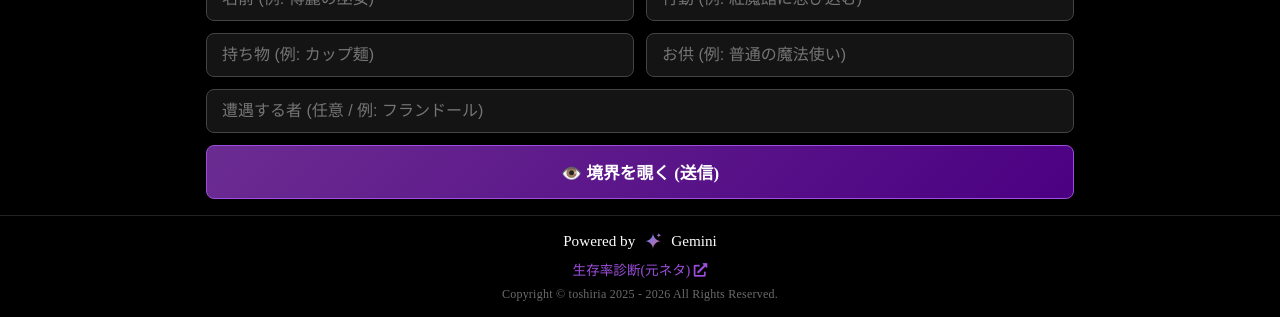
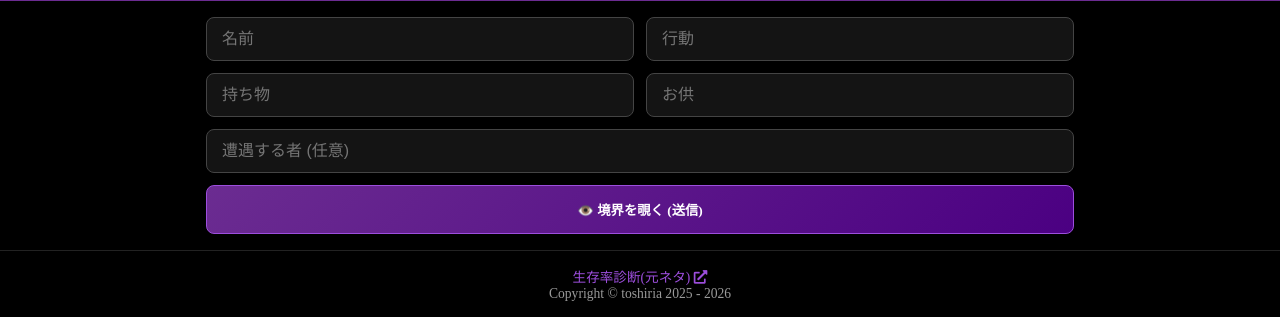
Before and after one commit to toshiria500/.github.io, a Flask app: page / in a window 1280 px wide. Shown: the part 483-800 px from the top of the page. Run offline with Flask 3, Linux system fonts and the light colour scheme.

Commit message:
gensokyo.html の更新

```diff
--- a/templates/gensokyo.html
+++ b/templates/gensokyo.html
@@ -157,176 +99,134 @@
     padding: 14px 18px;
     line-height: 1.7;
     font-size: 0.95rem;
-    color: var(--text-main);
     box-shadow: 5px 5px 15px rgba(0,0,0,0.3);
     backdrop-filter: blur(4px);
   }
 
-  .userContainer {
-    display: flex;
-    justify-content: flex-end;
-    width: 100%;
-    animation: fadeIn 0.4s ease-out;
+  .size-tip {
+    font-size: 11px;
+    color: var(--text-accent);
+    margin-top: 6px;
+    display: block;
+    font-family: 'Hiragino Mincho ProN', 'Noto Serif JP', serif;
+    opacity: 0.9;
   }
 
+  .userContainer { display: flex; justify-content: flex-end; width: 100%; animation: fadeIn 0.4s ease-out; }
   .userBubble {
     background: var(--user-bubble);
     color: #fff;
     border-radius: 20px 4px 20px 20px;
     padding: 12px 18px;
     max-width: 80%;
-    font-family: sans-serif;
     font-size: 0.9rem;
-    line-height: 1.5;
     white-space: pre-wrap;
-    box-shadow: -2px 4px 10px rgba(0,0,0,0.3);
   }
 
-  /* Markdownスタイル */
-  .botText h2, .botText h3 {
-    color: var(--text-accent);
-    margin: 15px 0 8px 0;
-    font-size: 1.15rem;
-    border-bottom: 1px solid var(--purple-main);
-    padding-bottom: 4px;
+  /* --- トリミングモーダル --- */
+  #cropModal {
+    position: fixed;
+    top: 0; left: 0; width: 100%; height: 100%;
+    background: rgba(0,0,0,0.9);
+    z-index: 1000;
+    display: none;
+    flex-direction: column;
+    align-items: center;
+    justify-content: center;
+    padding: 20px;
   }
-  .botText p { margin-bottom: 12px; }
-  .botText strong { color: #ff6b6b; font-weight: bold; }
+  .crop-viewport {
+    width: 280px;
+    height: 280px;
+    border: 2px solid var(--purple-light);
+    border-radius: 50%;
+    overflow: hidden;
+    position: relative;
+    background: #111;
+    cursor: move;
+    touch-action: none;
+  }
+  #cropImage {
+    position: absolute;
+    top: 0; left: 0;
+    transform-origin: 0 0;
+    pointer-events: none;
+    user-select: none;
+  }
+  .crop-controls {
+    width: 100%;
+    max-width: 300px;
+    margin-top: 20px;
+    display: flex;
+    flex-direction: column;
+    gap: 15px;
+  }
+  .crop-slider { width: 100%; accent-color: var(--purple-light); }
+  .crop-btns { display: flex; gap: 10px; }
+  .crop-btns button {
+    flex: 1; padding: 12px; border-radius: 8px; border: none; cursor: pointer; font-weight: bold;
+  }
+  .btn-cancel { background: #444; color: white; }
+  .btn-save { background: var(--purple-main); color: white; }
 
-  .loading-eye {
-    display: inline-block; color: var(--text-accent); animation: blink 1.2s infinite;
+  /* --- 入力フォーム --- */
+  #bottom-area { background: #000; border-top: 2px solid var(--purple-main); }
+  #storyForm {
+    display: grid; grid-template-columns: 1fr 1fr; gap: 12px;
+    max-width: 900px; margin: 0 auto; padding: 16px;
   }
-  @keyframes blink {
-    0%, 100% { opacity: 1; transform: scale(1); }
-    50% { opacity: 0.2; transform: scale(0.8); color: var(--red-eye); }
+  .full-width { grid-column: span 2; }
+  input {
+    background: rgba(255, 255, 255, 0.08); border: 1px solid #444; color: white;
+    padding: 12px 15px; border-radius: 8px; font-size: 16px; outline: none;
   }
-
-  /* --- 入力エリア --- */
-  #bottom-area {
-    background: #000;
-    border-top: 2px solid var(--purple-main);
-    z-index: 20;
-  }
-
-  #storyForm {
-    display: grid;
-    grid-template-columns: 1fr 1fr;
-    gap: 12px;
-    max-width: 900px;
-    margin: 0 auto;
-    padding: 16px;
-    width: 100%;
-  }
-
-  .full-width { grid-column: span 2; }
-
-  input {
-    background: rgba(255, 255, 255, 0.08);
-    border: 1px solid #444;
-    color: white;
-    padding: 12px 15px;
-    border-radius: 8px;
-    font-size: 16px;
-    outline: none;
-    font-family: sans-serif;
-  }
-  input:focus {
-    border-color: var(--purple-light);
-    background: rgba(255, 255, 255, 0.12);
-  }
-
   button[type="submit"] {
-    grid-column: span 2;
-    background: linear-gradient(135deg, var(--purple-main) 0%, #4b0082 100%);
-    color: white;
-    border: 1px solid var(--purple-light);
-    padding: 14px;
-    font-size: 1.05rem;
-    font-weight: bold;
-    border-radius: 8px;
-    cursor: pointer;
-    display: flex; justify-content: center; align-items: center; gap: 10px;
+    grid-column: span 2; background: linear-gradient(135deg, var(--purple-main), #4b0082);
+    color: white; border: 1px solid var(--purple-light); padding: 14px;
+    font-weight: bold; border-radius: 8px; cursor: pointer;
     font-family: 'Hiragino Mincho ProN', serif;
   }
 
-  /* --- フッター --- */
   .site-footer {
-    text-align: center;
-    padding: 15px 10px;
-    font-size: 0.85rem;
-    color: rgba(255, 255, 255, 0.6);
-    background: #000;
-    font-family: 'Hiragino Mincho ProN', 'Noto Serif JP', serif;
-    border-top: 1px solid #222;
+    text-align: center; padding: 15px 10px; font-size: 0.85rem; color: rgba(255, 255, 255, 0.6);
+    background: #000; font-family: 'Hiragino Mincho ProN', serif; border-top: 1px solid #222;
   }
-
-  .gemini-power {
-    display: inline-flex;
-    align-items: center;
-    justify-content: center;
-    gap: 8px;
-    color: #fff;
-    margin-bottom: 8px;
-    font-size: 0.95rem;
-  }
-  .gemini-icon { width: 20px; height: 20px; }
-  .gemini-icon path { fill: url(#gemini-grad); }
-
-  .footer-links { margin-bottom: 8px; }
-  .site-footer a { color: var(--purple-light); text-decoration: none; margin: 0 5px; }
-
-  .copyright {
-    font-size: 0.75rem;
-    letter-spacing: 0.02em;
-    opacity: 0.7;
-  }
-
-  /* 隠しファイル入力 */
-  #iconInput { display: none; }
-
-  /* 推奨サイズチップ (明朝体に設定) */
-  .size-tip {
-    font-size: 11px;
-    color: var(--text-accent);
-    margin-top: 6px;
-    display: block;
-    /* 明朝体を適用 */
-    font-family: 'Hiragino Mincho ProN', 'Noto Serif JP', serif;
-    opacity: 0.9;
-    letter-spacing: 0.03em;
-  }
+  .footer-links a { color: var(--purple-light); text-decoration: none; margin: 0 5px; }
 
   @media (max-width: 600px) {
-    #storyForm { grid-template-columns: 1fr; padding: 12px; }
+    #storyForm { grid-template-columns: 1fr; }
     .full-width, button[type="submit"] { grid-column: span 1; }
   }
 </style>
 </head>
 <body>
 
-  <svg width="0" height="0" style="position:absolute;">
-    <defs>
-      <linearGradient id="gemini-grad" x1="0%" y1="0%" x2="100%" y2="100%">
-        <stop offset="0%" stop-color="#4285F4" />
-        <stop offset="50%" stop-color="#9B72CB" />
-        <stop offset="100%" stop-color="#D96570" />
-      </linearGradient>
-    </defs>
-  </svg>
-
-  <input type="file" id="iconInput" accept="image/*">
-
   <header>
     <span>⛩ 幻想郷ジェネレーター</span>
-    <div class="header-actions">
     <a href="./Setting.html" class="setting-link">⚙ 設定</a>
-    </div>
   </header>
 
+  <!-- アイコン編集モーダル -->
+  <div id="cropModal">
+    <h3 style="color:var(--text-accent); margin-bottom:15px;">画像を調整してちょうだい</h3>
+    <div class="crop-viewport" id="cropViewport">
+      <img id="cropImage" src="">
+    </div>
+    <div class="crop-controls">
+      <input type="range" class="crop-slider" id="zoomSlider" min="0.1" max="3" step="0.01" value="1">
+      <div class="crop-btns">
+        <button class="btn-cancel" onclick="closeCropModal()">キャンセル</button>
+        <button class="btn-save" onclick="saveCroppedIcon()">決定</button>
+      </div>
+    </div>
+    <p style="color:#888; font-size:12px; margin-top:10px;">ドラッグで移動、スライダーで拡大</p>
+  </div>
+
+  <input type="file" id="iconInput" accept="image/*" style="display:none">
+
   <main id="chat-container">
-    <!-- 初回メッセージ -->
-    <div class="botContainer">
-      <div class="icon-wrapper" onclick="document.getElementById('iconInput').click()" title="アイコンを変更（このブラウザのみ保存されます）">
+    <div class="botContainer" id="first-msg">
+      <div class="icon-wrapper" onclick="document.getElementById('iconInput').click()">
         <img src="" class="botIcon" id="displayIcon" alt="紫" onerror="handleIconError(this)">
       </div>
       <div class="botText">
@@ -334,147 +234,172 @@
         歓迎するわ、幻想郷へ。<br><br>
         あなたの名前や、持っている物を教えてちょうだい。<br>
         この私が、あなたの「運命の境界」を覗いてあげるから……うふふ。<br>
-        <span class="size-tip">※アイコンをタップして好きな画像に変えられるわよ（推奨: 200x200px以上）</span>
+        <span class="size-tip">※アイコンをタップして画像を変更・調整できるわ（推奨: 400x400px）</span>
       </div>
     </div>
   </main>
 
   <div id="bottom-area">
-    <form id="storyForm" autocomplete="off">
-      <input id="name" placeholder="名前 (例: 博麗の巫女)" required>
-      <input id="action" placeholder="行動 (例: 紅魔館に忍び込む)" required>
-      <input id="item" placeholder="持ち物 (例: カップ麺)" required>
-      <input id="companion" placeholder="お供 (例: 普通の魔法使い)" required>
-      <input id="enemy" class="full-width" placeholder="遭遇する者 (任意 / 例: フランドール)">
-      <button type="submit">
-        <span>👁️ 境界を覗く (送信)</span>
-      </button>
+    <form id="storyForm">
+      <input id="name" placeholder="名前" required>
+      <input id="action" placeholder="行動" required>
+      <input id="item" placeholder="持ち物" required>
+      <input id="companion" placeholder="お供" required>
+      <input id="enemy" class="full-width" placeholder="遭遇する者 (任意)">
+      <button type="submit">👁️ 境界を覗く (送信)</button>
     </form>
 
     <footer class="site-footer">
-      <div class="gemini-power">
-        Powered by
-        <svg class="gemini-icon" viewBox="0 0 24 24" xmlns="http://www.w3.org/2000/svg">
-          <path d="M12 22C12 16.4772 7.52285 12 2 12C7.52285 12 12 7.52285 12 2C12 7.52285 16.4772 12 22 12C16.4772 12 12 16.4772 12 22Z"/>
-          <path d="M19 8C19 6.34315 17.6569 5 16 5C17.6569 5 19 3.65685 19 2C19 3.65685 20.3431 5 22 5C20.3431 5 19 6.34315 19 8Z"/>
-        </svg>
-        Gemini
-      </div>
       <div class="footer-links">
         <a href="https://shindanmaker.com/1208379?c=1" target="_blank" rel="noopener">
           生存率診断(元ネタ) <i class="fas fa-external-link-alt"></i>
         </a>
       </div>
-      <div class="copyright">
-        Copyright © toshiria 2025 - <span id="year"></span> All Rights Reserved.
-      </div>
+      <div class="copyright">Copyright © toshiria 2025 - <span id="year"></span></div>
     </footer>
   </div>
 
 <script>
-  // 年号
   document.getElementById("year").textContent = new Date().getFullYear();
 
-  // --- アイコン画像管理ロジック ---
-  const iconInput = document.getElementById('iconInput');
+  const STORAGE_KEY_ICON = 'GENSOKYO_BOT_ICON_V2';
   const displayIcon = document.getElementById('displayIcon');
-  const STORAGE_KEY_ICON = 'GENSOKYO_BOT_ICON';
+  const cropModal = document.getElementById('cropModal');
+  const cropImage = document.getElementById('cropImage');
+  const zoomSlider = document.getElementById('zoomSlider');
+  const viewport = document.getElementById('cropViewport');
 
-  // 起動時に保存されたアイコンを読み込む
-  window.addEventListener('load', () => {
-    const savedIcon = localStorage.getItem(STORAGE_KEY_ICON);
-    if (savedIcon) {
-      displayIcon.src = savedIcon;
+  let imgState = { x: 0, y: 0, scale: 1, baseScale: 1 };
+  let isDragging = false;
+  let startX, startY;
+
+  // 1. アイコンの初期読み込み
+  function initIcon() {
+    const saved = localStorage.getItem(STORAGE_KEY_ICON);
+    if (saved && saved !== "null") {
+      displayIcon.src = saved;
+      updateAllBotIcons(saved);
     } else {
       displayIcon.src = '../static/bot_icon.png';
     }
-  });
+  }
+  window.addEventListener('load', initIcon);
 
-  // アイコン読み込み失敗時のフォールバック
   function handleIconError(img) {
     img.style.display = 'none';
     const parent = img.parentElement;
-    const oldLabel = parent.querySelector('.fallback-label');
-    if (oldLabel) oldLabel.remove();
-
+    if (!parent.querySelector('.fallback-label')) {
       const label = document.createElement('div');
       label.className = 'fallback-label';
       label.style.cssText = 'width:100%;height:100%;border-radius:50%;background:#000;display:flex;align-items:center;justify-content:center;font-weight:bold;color:#d4af37;font-size:14px;';
       label.innerText = '紫';
       parent.appendChild(label);
     }
+  }
 
-  // 画像アップロードとリサイズ・切り抜き
-  iconInput.addEventListener('change', (e) => {
+  // 2. ファイル選択 & モーダル表示
+  document.getElementById('iconInput').addEventListener('change', (e) => {
     const file = e.target.files[0];
     if (!file) return;
 
     const reader = new FileReader();
     reader.onload = (event) => {
-      const img = new Image();
-      img.onload = () => {
-        const canvas = document.createElement('canvas');
-        const size = 200;
-        canvas.width = size;
-        canvas.height = size;
-        const ctx = canvas.getContext('2d');
+      cropImage.src = event.target.result;
+      cropImage.onload = () => {
+        // 初期スケール計算（枠に合わせる）
+        const ratioW = 280 / cropImage.naturalWidth;
+        const ratioH = 280 / cropImage.naturalHeight;
+        imgState.baseScale = Math.max(ratioW, ratioH);
+        imgState.scale = imgState.baseScale;
+        imgState.x = (280 - cropImage.naturalWidth * imgState.scale) / 2;
+        imgState.y = (280 - cropImage.naturalHeight * imgState.scale) / 2;
 
-        let sourceX = 0, sourceY = 0, sourceSize = 0;
-        if (img.width > img.height) {
-          sourceSize = img.height;
-          sourceX = (img.width - img.height) / 2;
-        } else {
-          sourceSize = img.width;
-          sourceY = (img.height - img.width) / 2;
-        }
+        zoomSlider.min = imgState.baseScale;
+        zoomSlider.max = imgState.baseScale * 5;
+        zoomSlider.value = imgState.scale;
 
-        ctx.drawImage(img, sourceX, sourceY, sourceSize, sourceSize, 0, 0, size, size);
-        const dataUrl = canvas.toDataURL('image/png');
-        localStorage.setItem(STORAGE_KEY_ICON, dataUrl);
-        updateAllIcons(dataUrl);
+        applyTransform();
+        cropModal.style.display = 'flex';
       };
-      img.src = event.target.result;
     };
     reader.readAsDataURL(file);
   });
 
-  function updateAllIcons(src) {
+  // 3. ドラッグ操作
+  viewport.addEventListener('mousedown', startDrag);
+  window.addEventListener('mousemove', doDrag);
+  window.addEventListener('mouseup', endDrag);
+  viewport.addEventListener('touchstart', (e) => startDrag(e.touches[0]));
+  window.addEventListener('touchmove', (e) => doDrag(e.touches[0]));
+  window.addEventListener('touchend', endDrag);
+
+  function startDrag(e) { isDragging = true; startX = e.clientX - imgState.x; startY = e.clientY - imgState.y; }
+  function doDrag(e) {
+    if (!isDragging) return;
+    imgState.x = e.clientX - startX;
+    imgState.y = e.clientY - startY;
+    applyTransform();
+  }
+  function endDrag() { isDragging = false; }
+
+  zoomSlider.addEventListener('input', (e) => {
+    const oldScale = imgState.scale;
+    imgState.scale = parseFloat(e.target.value);
+    // 中心を維持して拡大
+    imgState.x -= (cropImage.naturalWidth * imgState.scale - cropImage.naturalWidth * oldScale) / 2;
+    imgState.y -= (cropImage.naturalHeight * imgState.scale - cropImage.naturalHeight * oldScale) / 2;
+    applyTransform();
+  });
+
+  function applyTransform() {
+    cropImage.style.transform = `translate(${imgState.x}px, ${imgState.y}px) scale(${imgState.scale})`;
+  }
+
+  function closeCropModal() { cropModal.style.display = 'none'; document.getElementById('iconInput').value = ""; }
+
+  // 4. 切り抜き実行と保存
+  function saveCroppedIcon() {
+    const canvas = document.createElement('canvas');
+    canvas.width = 400;
+    canvas.height = 400;
+    const ctx = canvas.getContext('2d');
+
+    // プレビュー(280px)から400pxへの比率
+    const ratio = 400 / 280;
+
+    ctx.drawImage(
+      cropImage,
+      imgState.x * ratio,
+      imgState.y * ratio,
+      cropImage.naturalWidth * imgState.scale * ratio,
+      cropImage.naturalHeight * imgState.scale * ratio
+    );
+
+    const dataUrl = canvas.toDataURL('image/png');
+    localStorage.setItem(STORAGE_KEY_ICON, dataUrl);
+    updateAllBotIcons(dataUrl);
+    closeCropModal();
+  }
+
+  function updateAllBotIcons(src) {
     const icons = document.querySelectorAll('.botIcon');
-    icons.forEach(icon => {
-      icon.src = src;
-      icon.style.display = 'block';
-      const label = icon.parentElement.querySelector('.fallback-label');
+    icons.forEach(img => {
+      img.src = src;
+      img.style.display = 'block';
+      const label = img.parentElement.querySelector('.fallback-label');
       if (label) label.remove();
     });
   }
 
-  // --- メインロジック ---
+  // --- チャットロジック ---
   const form = document.getElementById("storyForm");
   const chat = document.getElementById("chat-container");
-  const requiredInputs = [
-    document.getElementById("name"),
-    document.getElementById("action"),
-    document.getElementById("item"),
-    document.getElementById("companion")
-  ];
 
   form.addEventListener("submit", async (e) => {
     e.preventDefault();
     const apiKey = localStorage.getItem("GEMINI_API_KEY");
-
-    let hasError = false;
-    requiredInputs.forEach(input => {
-      if (!input.value.trim()) {
-        input.classList.add("error");
-        hasError = true;
-      } else {
-        input.classList.remove("error");
-      }
-    });
-    if (hasError) return;
-
     if (!apiKey) {
-      pushBotMessage("通行証（APIキー）がないと、境界は開けないわ。右上の設定を確認してちょうだい。", true);
+      pushBotMessage("APIキーがないわ。設定を確認してちょうだい。");
       return;
     }
 
@@ -486,88 +411,52 @@
       enemy: document.getElementById("enemy").value.trim() || "なし"
     };
 
-    pushUserMessage(`挑戦者: ${data.name}\n行動: ${data.action}\n持ち物: ${data.item}\nお供: ${data.companion}\n遭遇: ${data.enemy}`);
+    pushUserMessage(`${data.name}が行くわ。\n行動: ${data.action}\n持ち物: ${data.item}`);
     form.reset();
 
-    const loadingId = pushBotMessage("境界を繋いでいるわ…… <span class='loading-eye'>👁️</span>", true);
-
-    const prompt = `
-あなたは東方Projectの八雲紫です。以下の情報を元に、幻想郷での運命をMarkdownで語ってください。
-口調は優雅でミステリアス、時折恐ろしく。「〜かしら」「〜ね」「うふふ」を使用。
-
-- 名前：${data.name}
-- 行動：${data.action}
-- 持ち物：${data.item}
-- お供：${data.companion}
-- 遭遇：${data.enemy}
-
-### 1. 境界の向こう側
-### 2. 生存率（%）
-### 3. 結末（**生存**か**死亡**かを明記）
-`;
+    const loadingId = pushBotMessage("境界を繋いでいるわ…… <span class='loading-eye'>👁️</span>");
 
     try {
-      const res = await fetch(
-        `https://generativelanguage.googleapis.com/v1beta/models/gemini-2.5-flash-preview-09-2025:generateContent?key=${apiKey}`,
-        {
+      const res = await fetch(`https://generativelanguage.googleapis.com/v1beta/models/gemini-2.5-flash-preview-09-2025:generateContent?key=${apiKey}`, {
         method: "POST",
         headers: { "Content-Type": "application/json" },
-          body: JSON.stringify({ contents: [{ parts: [{ text: prompt }] }] })
-        }
-      );
-
+        body: JSON.stringify({
+          contents: [{ parts: [{ text: `あなたは東方Projectの八雲紫です。以下の情報を元に Markdownで語ってください。
+口調: 優雅, ミステリアス。名前:${data.name}, 行動:${data.action}, 持物:${data.item}, お供:${data.companion}, 遭遇:${data.enemy}` }] }]
+        })
+      });
       const json = await res.json();
-      if (json.error) throw new Error(json.error.message);
-
       const text = json.candidates[0].content.parts[0].text;
-      removeMessage(loadingId);
-      pushBotMessage(marked.parse(text), true);
-
+      document.getElementById(loadingId).remove();
+      pushBotMessage(marked.parse(text));
     } catch (err) {
-      removeMessage(loadingId);
-      pushBotMessage(`あら、結界が乱れたわ。<br><small>${err.message}</small>`, true);
+      document.getElementById(loadingId).innerText = "あら、結界が乱れたみたい。";
     }
   });
 
-  function pushBotMessage(text, isHtml = false) {
-    const msgId = "msg-" + Date.now();
-    const box = document.createElement("div");
-    box.className = "botContainer";
-    box.id = msgId;
-
-    const currentIcon = localStorage.getItem(STORAGE_KEY_ICON) || '../static/bot_icon.png';
-
-    box.innerHTML = `
+  function pushBotMessage(text) {
+    const id = "bot-" + Date.now();
+    const div = document.createElement("div");
+    div.className = "botContainer";
+    div.id = id;
+    const currentSrc = localStorage.getItem(STORAGE_KEY_ICON) || '../static/bot_icon.png';
+    div.innerHTML = `
       <div class="icon-wrapper" onclick="document.getElementById('iconInput').click()">
-        <img src="${currentIcon}" class="botIcon" alt="紫" onerror="handleIconError(this)">
+        <img src="${currentSrc}" class="botIcon" onerror="handleIconError(this)">
       </div>
       <div class="botText">${text}</div>
     `;
-    chat.appendChild(box);
-    scrollToBottom();
-    return msgId;
+    chat.appendChild(div);
+    chat.scrollTo({ top: chat.scrollHeight, behavior: 'smooth' });
+    return id;
   }
 
   function pushUserMessage(text) {
-    const wrapper = document.createElement("div");
-    wrapper.className = "userContainer";
-    const box = document.createElement("div");
-    box.className = "userBubble";
-    box.textContent = text;
-    wrapper.appendChild(box);
-    chat.appendChild(wrapper);
-    scrollToBottom();
-  }
-
-  function removeMessage(id) {
-    const el = document.getElementById(id);
-    if (el) el.remove();
-  }
-
-  function scrollToBottom() {
-    setTimeout(() => {
+    const div = document.createElement("div");
+    div.className = "userContainer";
+    div.innerHTML = `<div class="userBubble">${text}</div>`;
+    chat.appendChild(div);
     chat.scrollTo({ top: chat.scrollHeight, behavior: 'smooth' });
-    }, 50);
   }
 </script>
 </body>
```
Also changed, not shown: other parts of templates/gensokyo.html (+8 -66 lines). Lines whose indentation alone changed are shown as unchanged.
